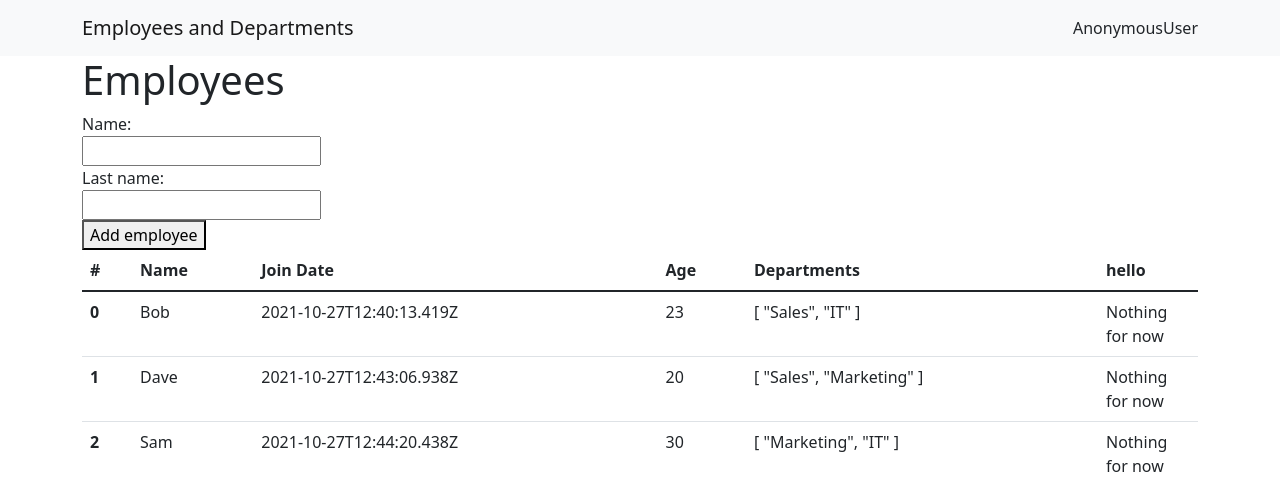
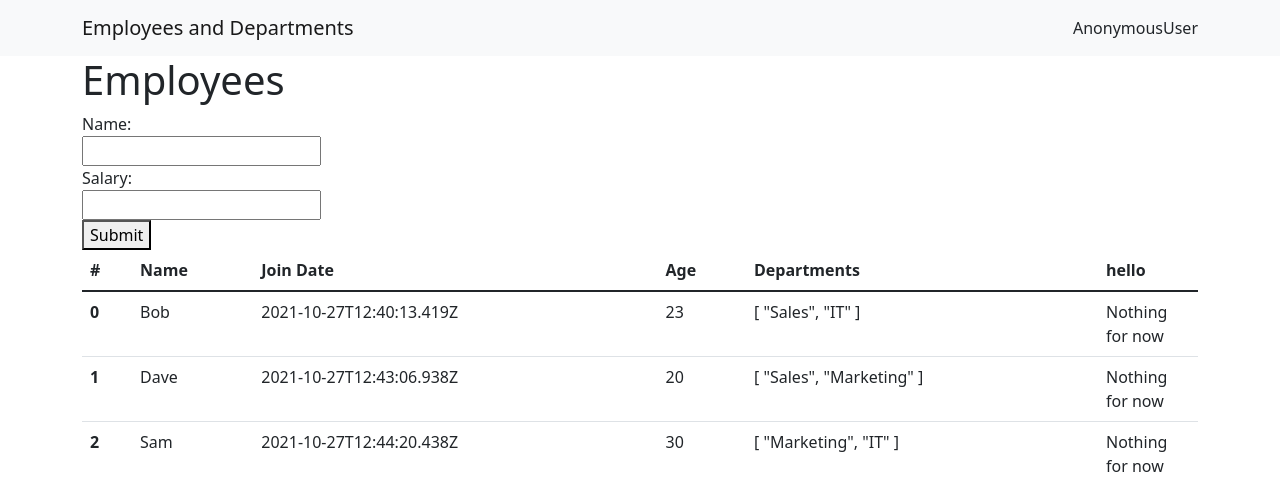
Before and after one commit to Yasmoabd/Django-app-with-Vue-Ajax-REST-API, a Django app: page / in a window 1280 px wide. Shown: the top 486 px of the page. Run offline with Django 3.2, Linux system fonts and the light colour scheme; data comes from the database, SQL or seed files in the repository; both versions use the stored data as it was after the commit.

Commit message:
partial POST V2

```diff
--- a/emp_dep/api.py
+++ b/emp_dep/api.py
@@ -3,6 +3,7 @@ from django.http.response import HttpResponseBadRequest
 from django.shortcuts import get_object_or_404
 
 from .models import Employee, Department
+
 
 def employees_api(request):
     '''
--- a/emp_dep/templates/emp_dep/emp&deps.html
+++ b/emp_dep/templates/emp_dep/emp&deps.html
@@ -3,13 +3,13 @@
 {% block content %}
     <div id="app">
         <h1>Employees</h1>
-        <form>
+        <form id="addEmpForm">
             <label for="fname">Name:</label><br>
             <input type="text" id="fname" name="fname"><br>
-            <label for="lname">Last name:</label><br>
-            <input type="text" id="lname" name="lname">
+            <label for="lname">Salary:</label><br>
+            <input type="text" id="salary" name="lname">
           </form>
-        <button>Add employee</button>
+          <button type="submit" form="addEmpForm" value="Submit" v-on:click="addEmployee">Submit</button>
 
         {% csrf_token %}
 
@@ -103,8 +103,9 @@
             }
         },
         methods: {
-            async addEmployee(){
-
+            addEmployee(){
+                var nameValue = document.getElementById("fname").value;
+                alert(nameValue);
             }
         }
     })
```
Also changed, not shown: db.sqlite3.
